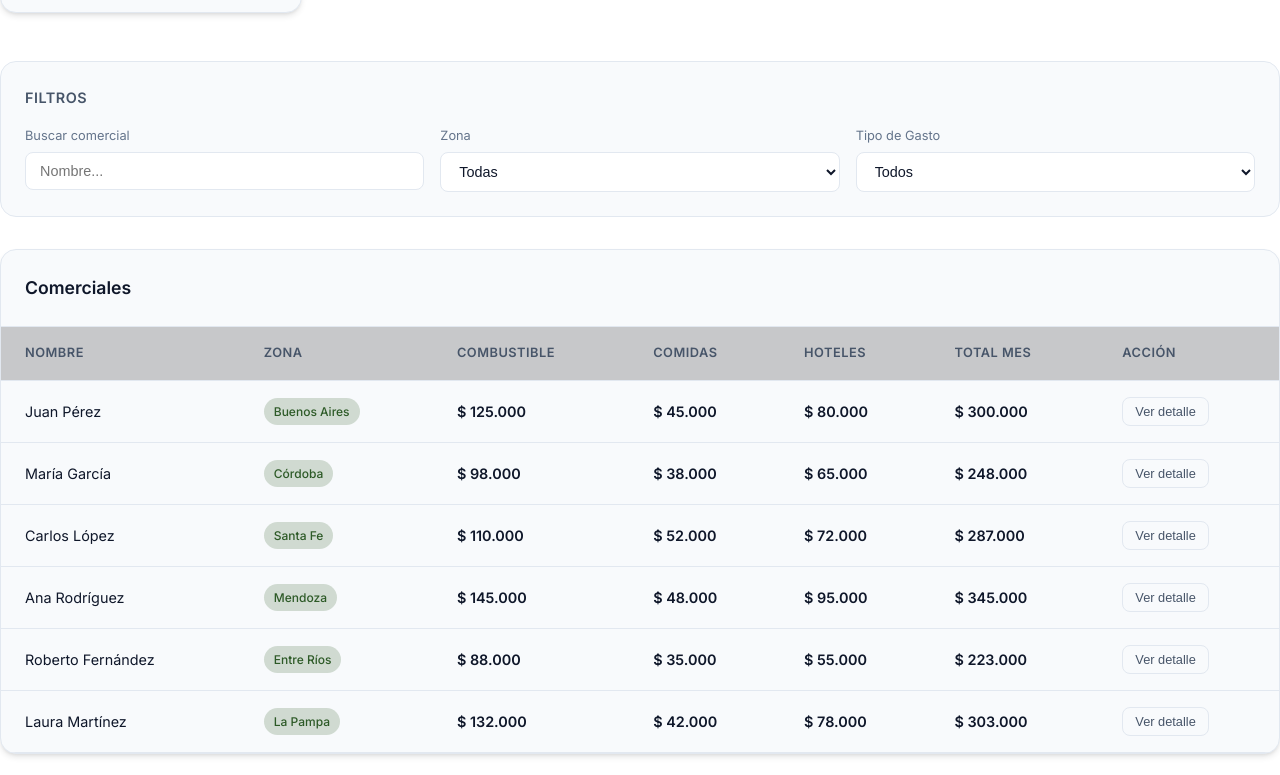
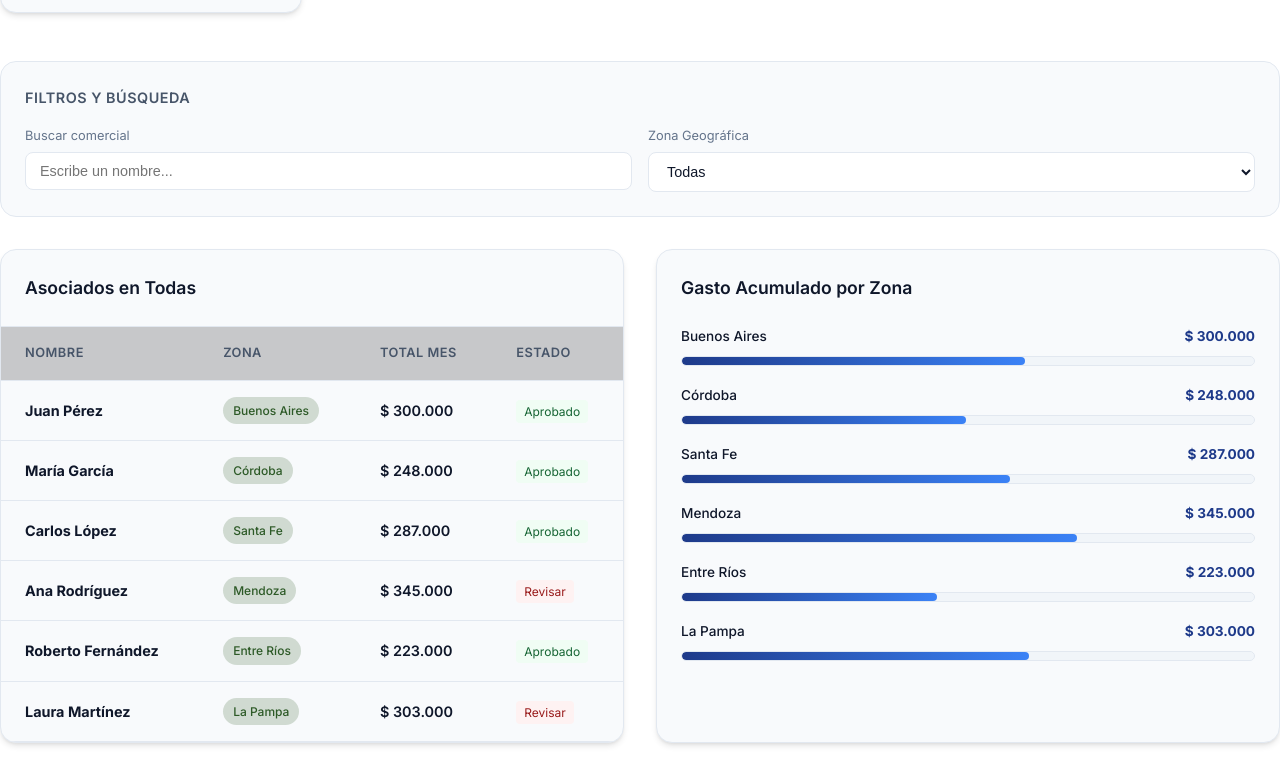
Before and after one commit to jsineriz-commits/decampoacampo-dashboard, a React (Vite) app: page / in a window 1280 px wide. Shown: the part 896-1671 px from the top of the page. Before the commit the page ends 1650 px from the top, so only its background shows below. Built offline with nearby package versions, Linux system fonts and the light colour scheme.

Commit message:
ActualizaciÃ³n desde Antigravity

```diff
--- a/src/App.jsx
+++ b/src/App.jsx
@@ -120,20 +120,20 @@ function App() {
 
                 {/* Filtros */}
                 <section className="filters-section">
-                    <div className="filters-title">Filtros</div>
+                    <div className="filters-title">Filtros y Búsqueda</div>
                     <div className="filters-grid">
                         <div className="filter-group">
                             <label className="filter-label">Buscar comercial</label>
                             <input
                                 type="text"
                                 className="filter-input"
-                                placeholder="Nombre..."
+                                placeholder="Escribe un nombre..."
                                 value={busqueda}
                                 onChange={(e) => setBusqueda(e.target.value)}
                             />
                         </div>
                         <div className="filter-group">
-                            <label className="filter-label">Zona</label>
+                            <label className="filter-label">Zona Geográfica</label>
                             <select
                                 className="filter-select"
                                 value={filtroZona}
@@ -144,55 +144,82 @@ function App() {
                                 ))}
                             </select>
                         </div>
-                        <div className="filter-group">
-                            <label className="filter-label">Tipo de Gasto</label>
-                            <select
-                                className="filter-select"
-                                value={filtroTipo}
-                                onChange={(e) => setFiltroTipo(e.target.value)}
-                            >
-                                {tiposGasto.map(tipo => (
-                                    <option key={tipo.id} value={tipo.id}>{tipo.nombre}</option>
-                                ))}
-                            </select>
-                        </div>
                     </div>
                 </section>
 
+                {/* Resumen Visual por Zonas */}
+                <div style={{ display: 'grid', gridTemplateColumns: 'repeat(auto-fit, minmax(300px, 1fr))', gap: '2rem', marginBottom: '2rem' }}>
+
                     {/* Tabla de Comerciales */}
-                <section className="table-section">
+                    <section className="table-section" style={{ margin: 0 }}>
                         <div className="table-header">
-                        <h2 className="table-title">Comerciales</h2>
+                            <h2 className="table-title">Asociados en {filtroZona}</h2>
                         </div>
+                        <div style={{ overflowX: 'auto' }}>
                             <table className="data-table">
                                 <thead>
                                     <tr>
                                         <th>Nombre</th>
                                         <th>Zona</th>
-                                <th>Combustible</th>
-                                <th>Comidas</th>
-                                <th>Hoteles</th>
                                         <th>Total Mes</th>
-                                <th>Acción</th>
+                                        <th>Estado</th>
                                     </tr>
                                 </thead>
                                 <tbody>
                                     {comercialesFiltrados.map(comercial => (
                                         <tr key={comercial.id}>
-                                    <td>{comercial.nombre}</td>
+                                            <td><strong>{comercial.nombre}</strong></td>
                                             <td><span className="zone-badge">{comercial.zona}</span></td>
-                                    <td className="amount">{formatCurrency(comercial.gastos.combustible)}</td>
-                                    <td className="amount">{formatCurrency(comercial.gastos.comidas)}</td>
-                                    <td className="amount">{formatCurrency(comercial.gastos.hoteles)}</td>
                                             <td className="amount">{formatCurrency(comercial.totalMes)}</td>
                                             <td>
-                                        <button className="btn-detail">Ver detalle</button>
+                                                <span style={{
+                                                    padding: '4px 8px',
+                                                    borderRadius: '4px',
+                                                    fontSize: '0.75rem',
+                                                    background: comercial.totalMes > 300000 ? '#fef2f2' : '#f0fdf4',
+                                                    color: comercial.totalMes > 300000 ? '#991b1b' : '#166534'
+                                                }}>
+                                                    {comercial.totalMes > 300000 ? 'Revisar' : 'Aprobado'}
+                                                </span>
                                             </td>
                                         </tr>
                                     ))}
                                 </tbody>
                             </table>
+                        </div>
                     </section>
+
+                    {/* Gráfico de Gastos por Zona (CSS puro) */}
+                    <section className="table-section" style={{ padding: '1.5rem', margin: 0 }}>
+                        <h2 className="table-title" style={{ marginBottom: '1.5rem' }}>Gasto Acumulado por Zona</h2>
+                        <div style={{ display: 'flex', flexDirection: 'column', gap: '1.2rem' }}>
+                            {zonas.filter(z => z !== 'Todas').map(zona => {
+                                const totalZona = comerciales
+                                    .filter(c => c.zona === zona)
+                                    .reduce((acc, curr) => acc + curr.totalMes, 0);
+                                const porcentaje = Math.min((totalZona / 500000) * 100, 100);
+
+                                return (
+                                    <div key={zona}>
+                                        <div style={{ display: 'flex', justifyContent: 'space-between', marginBottom: '8px', fontSize: '0.85rem' }}>
+                                            <span style={{ fontWeight: 500 }}>{zona}</span>
+                                            <span style={{ fontWeight: 700, color: '#1e3a8a' }}>{formatCurrency(totalZona)}</span>
+                                        </div>
+                                        <div style={{ width: '100%', height: '10px', background: '#f1f5f9', borderRadius: '5px', overflow: 'hidden', border: '1px solid #e2e8f0' }}>
+                                            <div style={{
+                                                width: `${porcentaje}%`,
+                                                height: '100%',
+                                                background: 'linear-gradient(90deg, #1e3a8a, #3b82f6)',
+                                                borderRadius: '5px',
+                                                transition: 'width 1s ease-in-out'
+                                            }}></div>
+                                        </div>
+                                    </div>
+                                )
+                            })}
+                        </div>
+                    </section>
+                </div>
             </main>
         </div>
     )
```
Also changed, not shown: 1 other file (tests, documents, lock files or other folders). Lines whose indentation alone changed are shown as unchanged.
